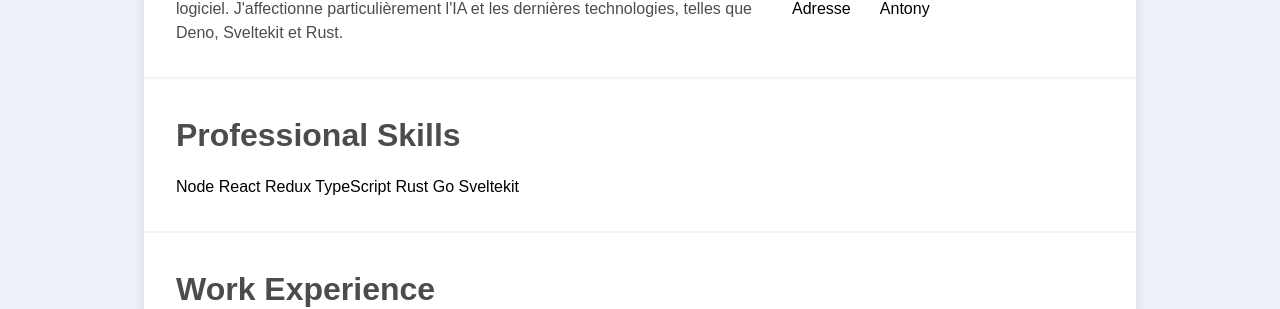
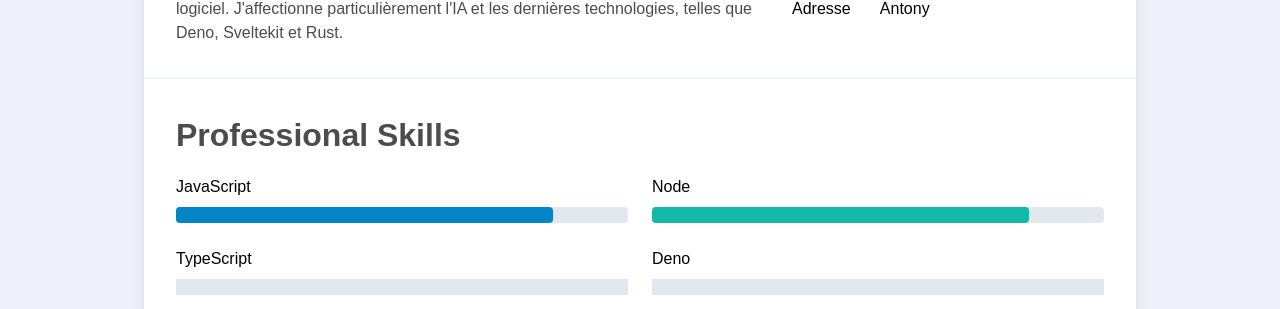
Before and after one commit to rgranger/my-app, a SvelteKit app: page / in a window 1280 px wide. Shown: the part 491-800 px from the top of the page. Built offline with nearby package versions, Linux system fonts and the light colour scheme; no server answers; the database is empty.

Commit message:
feat(cv): style des professional skills

```diff
--- a/src/routes/+page.svelte
+++ b/src/routes/+page.svelte
@@ -46,7 +46,56 @@
 	</section>
 	<section class="bg-white p-8 border-b-2 border-slate-100">
 		<h1>Professional Skills</h1>
-		Node React Redux TypeScript Rust Go Sveltekit
+		<div class="flex flex-row gap-6">
+			<div class="flex flex-1 flex-col gap-6">
+				<div>
+					<div class="pb-2">JavaScript</div>
+					<div class="h-4 bg-slate-200 rounded">
+						<div class="h-full w-5/6 bg-sky-600 rounded" />
+					</div>
+				</div>
+				<div>
+					<div class="pb-2">TypeScript</div>
+					<div class="h-4 bg-slate-200" />
+				</div>
+				<div>
+					<div class="pb-2">Rust</div>
+					<div class="h-4 bg-slate-200" />
+				</div>
+				<div>
+					<div class="pb-2">Go</div>
+					<div class="h-4 bg-slate-200" />
+				</div>
+				<div>
+					<div class="pb-2">C#</div>
+					<div class="h-4 bg-slate-200" />
+				</div>
+			</div>
+			<div class="flex flex-1 flex-col gap-6">
+				<div>
+					<div class="pb-2">Node</div>
+					<div class="h-4 bg-slate-200 rounded">
+						<div class="h-full w-5/6 bg-teal-500 rounded" />
+					</div>
+				</div>
+				<div>
+					<div class="pb-2">Deno</div>
+					<div class="h-4 bg-slate-200" />
+				</div>
+				<div>
+					<div class="pb-2">React</div>
+					<div class="h-4 bg-slate-200" />
+				</div>
+				<div>
+					<div class="pb-2">Redux</div>
+					<div class="h-4 bg-slate-200" />
+				</div>
+				<div>
+					<div class="pb-2">Sveltekit</div>
+					<div class="h-4 bg-slate-200" />
+				</div>
+			</div>
+		</div>
 	</section>
 	<section class="bg-white p-8 border-b-2 border-slate-100">
 		<h1>Work Experience</h1>
```
